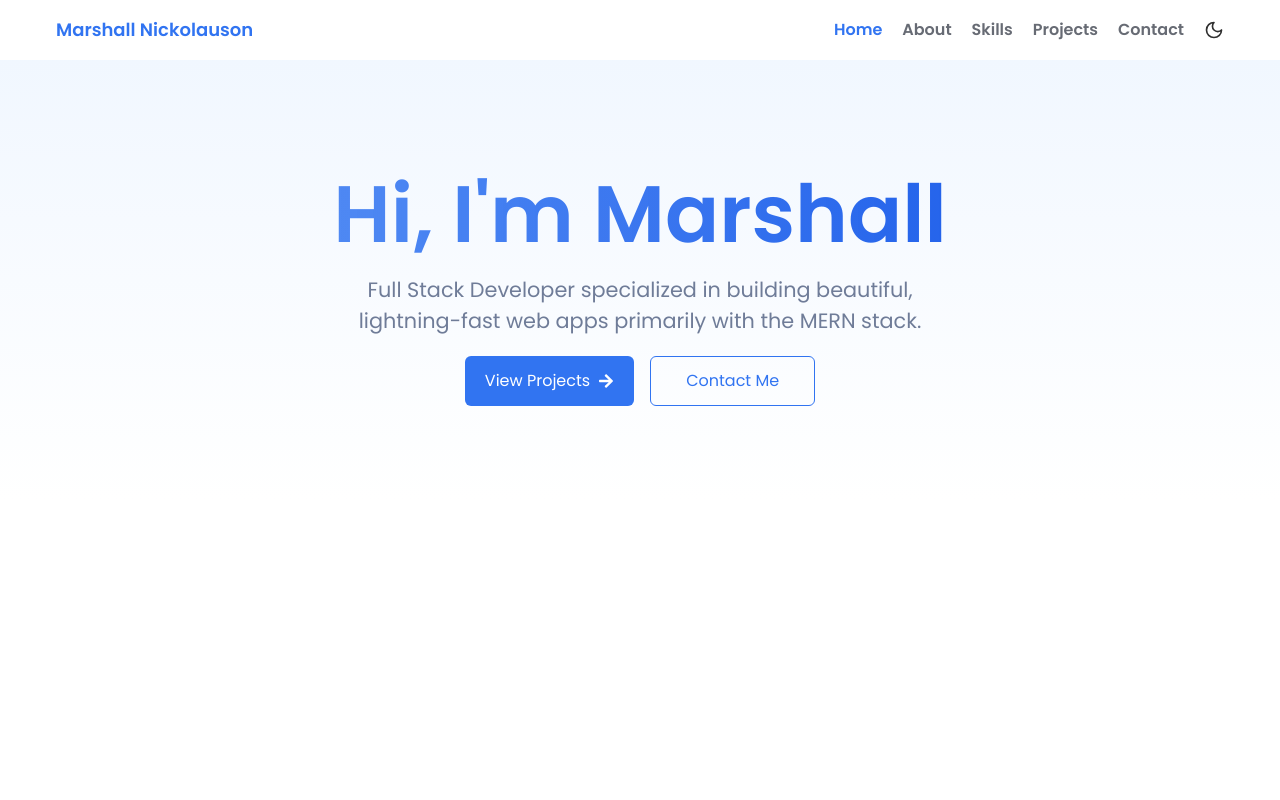
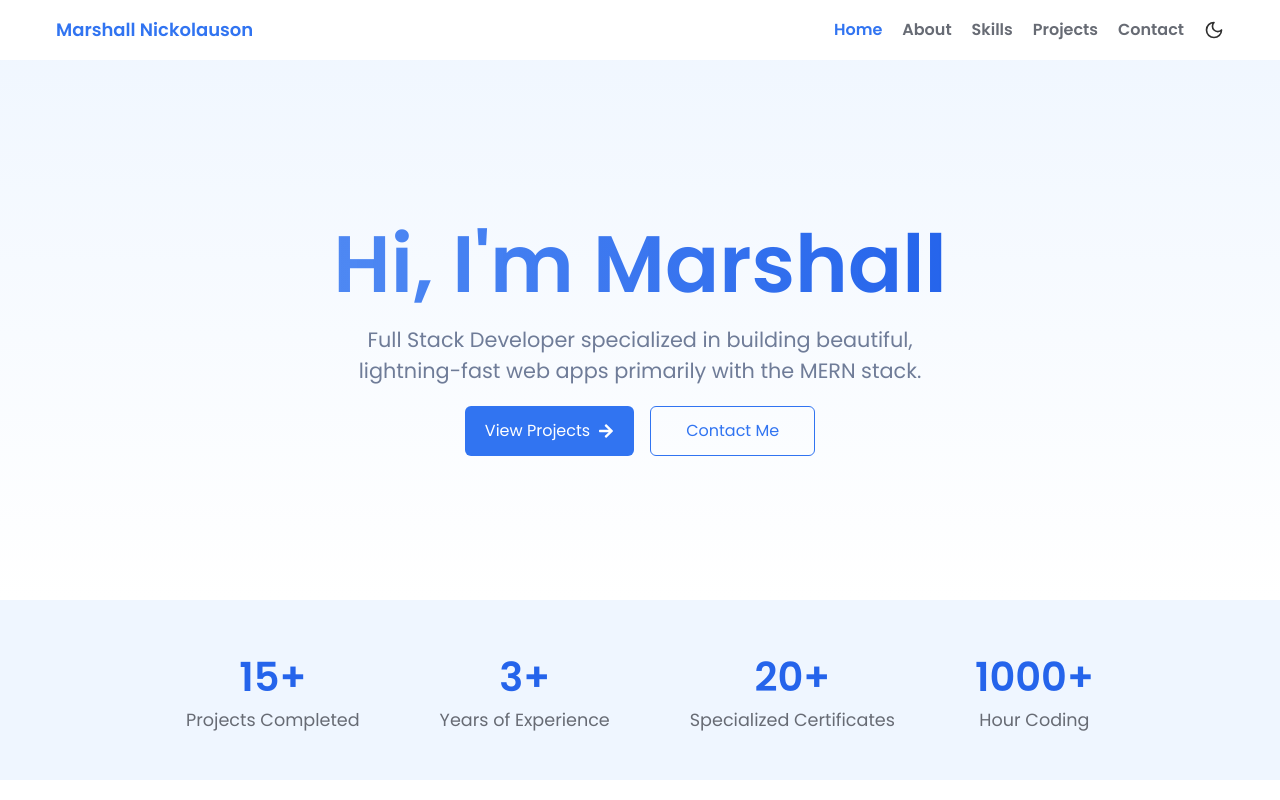
Before and after one commit to MarshallNickolauson/portfolio-website, a React (Vite) app: page / in a window 1280 px wide. Built offline with nearby package versions, Linux system fonts and the light colour scheme.

Commit message:
add: home page stats section

```diff
--- a/src/components/homescreen/HeroSection.jsx
+++ b/src/components/homescreen/HeroSection.jsx
@@ -2,7 +2,7 @@ import { FaArrowRight } from 'react-icons/fa';
 
 const HeroSection = () => {
     return (
-        <div className='bg-gradient-to-t from-white to-mainBlueLight h-[500px] w-full pt-[60px]'>
+        <div className='bg-gradient-to-t from-white to-mainBlueLight h-[600px] w-full pt-[60px]'>
             <div className='flex flex-col items-center justify-center h-full'>
                 <h1 className='font-semibold text-[5rem] bg-gradient-to-r from-mainBlue/85 to-mainBlueDark bg-clip-text text-transparent'>Hi, I'm Marshall</h1>{' '}
                 <p className='font-medium text-mainGray text-[1.3rem] text-center'>
--- /dev/null
+++ b/src/components/homescreen/StatsSection.jsx
@@ -0,0 +1,73 @@
+import React, { useEffect, useRef, useState } from 'react';
+
+const StatsSection = () => {
+    const stats = [
+        { number: 15, label: 'Projects Completed' },
+        { number: 3, label: 'Years of Experience' },
+        { number: 20, label: 'Specialized Certificates' },
+        { number: 1000, label: 'Hour Coding' },
+    ];
+
+    const [counts, setCounts] = useState(stats.map(() => 0));
+    const containerRef = useRef(null);
+    const hasAnimated = useRef(false);
+
+    useEffect(() => {
+        const observer = new IntersectionObserver(
+            ([entry]) => {
+                if (entry.isIntersecting && !hasAnimated.current) {
+                    hasAnimated.current = true;
+                    animateCounts();
+                }
+            },
+            { threshold: 0.4 }
+        );
+
+        if (containerRef.current) observer.observe(containerRef.current);
+        return () => observer.disconnect();
+    }, []);
+
+    const animateCounts = () => {
+        const duration = 2000;
+        const startTime = performance.now();
+
+        const update = (currentTime) => {
+            const elapsed = currentTime - startTime;
+            const progress = Math.min(elapsed / duration, 1);
+
+            setCounts(
+                stats.map((stat) =>
+                    stat.number === 1000
+                        ? Math.floor(progress * 1000)
+                        : Math.floor(progress * stat.number)
+                )
+            );
+
+            if (progress < 1) requestAnimationFrame(update);
+        };
+
+        requestAnimationFrame(update);
+    };
+
+    return (
+        <section
+            ref={containerRef}
+            className='bg-mainBlueLight h-[180px] w-full flex items-center justify-center'
+        >
+            <div className='flex space-x-20'>
+                {stats.map((stat, index) => (
+                    <div key={index} className='flex flex-col items-center'>
+                        <h1 className='text-[2.5rem] font-semibold text-mainBlueDark text-center'>
+                            {counts[index]}+
+                        </h1>
+                        <p className='text-mainGrayDark text-[1.1rem] font-medium text-center'>
+                            {stat.label}
+                        </p>
+                    </div>
+                ))}
+            </div>
+        </section>
+    );
+};
+
+export default StatsSection;
--- a/src/screens/HomeScreen.jsx
+++ b/src/screens/HomeScreen.jsx
@@ -1,4 +1,5 @@
 import HeroSection from '../components/homescreen/HeroSection'
+import StatsSection from '../components/homescreen/StatsSection'
 import Navbar from "../components/Navbar"
 
 function App() {
@@ -7,6 +8,7 @@ function App() {
     <div>
       <Navbar />
       <HeroSection />
+      <StatsSection />
     </div>
   )
 }
```
